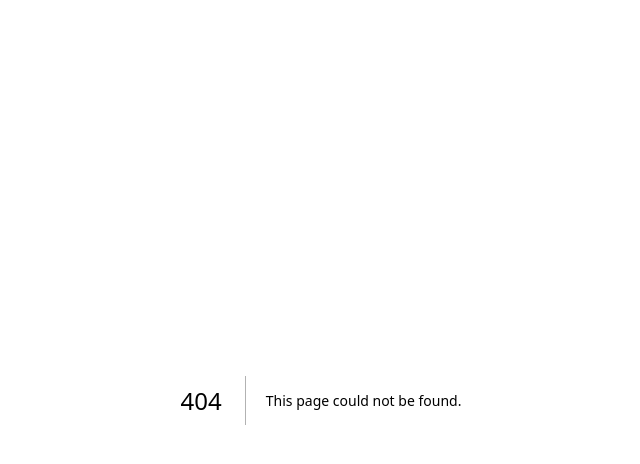
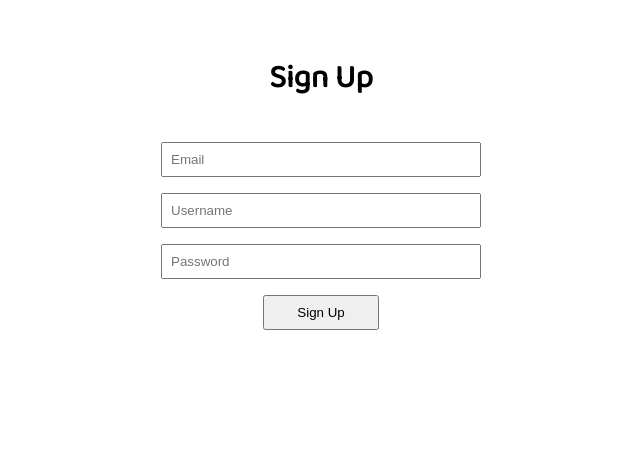
Before and after one commit to chessdudeo7/OtterlyFocused, a Next.js app: page /singup in a window 1280 px wide. Before the commit this address had no page. Shown: the top 464 px of the page, without its empty margins (319-959 px from the left). Built offline with nearby package versions, Linux system fonts and the light colour scheme.

Commit message:
Added sign up page

```diff
--- /dev/null
+++ b/app/singup/page.jsx
@@ -0,0 +1,60 @@
+'use client';
+
+export default function SignUpPage() {
+  const handleSubmit = async (e) => {
+    e.preventDefault();
+
+    const form = e.target;
+    const formData = new FormData(form);
+    const data = {
+      email: formData.get('email'),
+      username: formData.get('username'),
+      password: formData.get('password'),
+    };
+
+    const res = await fetch('/api/auth/signup', {
+      method: 'POST',
+      headers: { 'Content-Type': 'application/json' },
+      body: JSON.stringify(data),
+    });
+
+    const result = await res.json();
+
+    if (res.ok) {
+      // Redirect to sign-in page
+      window.location.href = '/signin';
+    } else {
+      alert(result.error || 'Error signing up');
+    }
+  };
+
+  return (
+    <main style={{ padding: '2rem', textAlign: 'center' }}>
+      <h1>Sign Up</h1>
+      <form onSubmit={handleSubmit} style={{ display: 'inline-block', marginTop: '1rem' }}>
+        <input
+          type="email"
+          name="email"
+          placeholder="Email"
+          required
+          style={{ display: 'block', marginBottom: '1rem', width: '300px', padding: '0.5rem' }}
+        />
+        <input
+          type="text"
+          name="username"
+          placeholder="Username"
+          required
+          style={{ display: 'block', marginBottom: '1rem', width: '300px', padding: '0.5rem' }}
+        />
+        <input
+          type="password"
+          name="password"
+          placeholder="Password"
+          required
+          style={{ display: 'block', marginBottom: '1rem', width: '300px', padding: '0.5rem' }}
+        />
+        <button type="submit" style={{ padding: '0.5rem 2rem' }}>Sign Up</button>
+      </form>
+    </main>
+  );
+}
```
